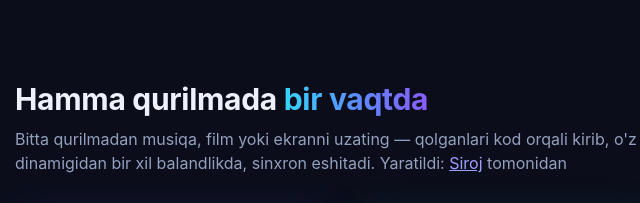
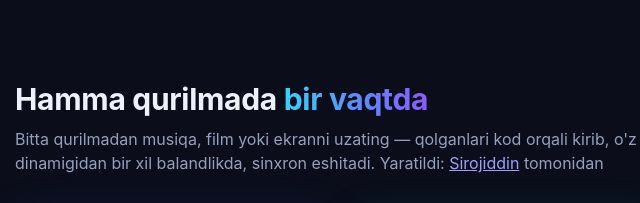
Before and after one commit to Sirojjiddin/syncby, a website: page syncbye/public/index.html in a window 1280 px wide. Shown: the top 203 px of the page, 299-939 px from the left. Drawn offline with Linux system fonts and the light colour scheme.

Commit message:
Update creator name in index.html

```diff
--- a/syncbye/public/index.html
+++ b/syncbye/public/index.html
@@ -26,7 +26,7 @@
     <div class="hero">
       <h1>Hamma qurilmada <span class="grad">bir vaqtda</span></h1>
       <p class="sub">Bitta qurilmadan musiqa, film yoki ekranni uzating — qolganlari kod orqali kirib, o'z dinamigidan bir xil balandlikda, sinxron eshitadi.
-      Yaratildi: <a href="https://t.me/ceocos">Siroj</a> tomonidan
+      Yaratildi: <a href="https://t.me/ceocos">Sirojiddin</a> tomonidan
       </p>
     </div>
     <div class="cards">
```
